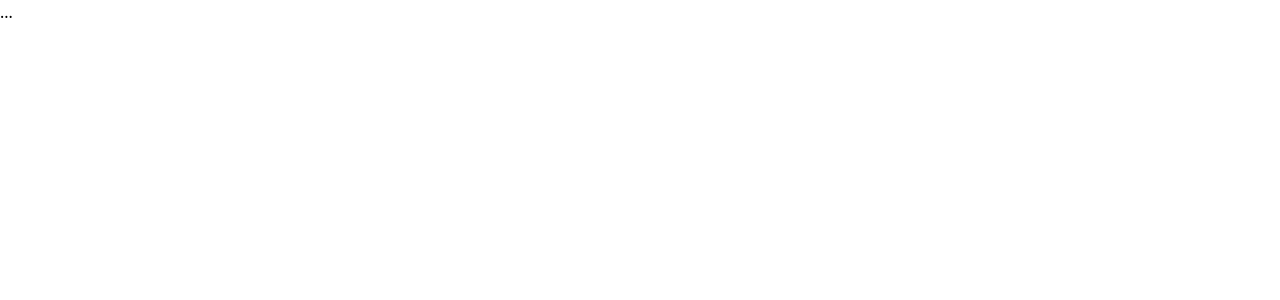
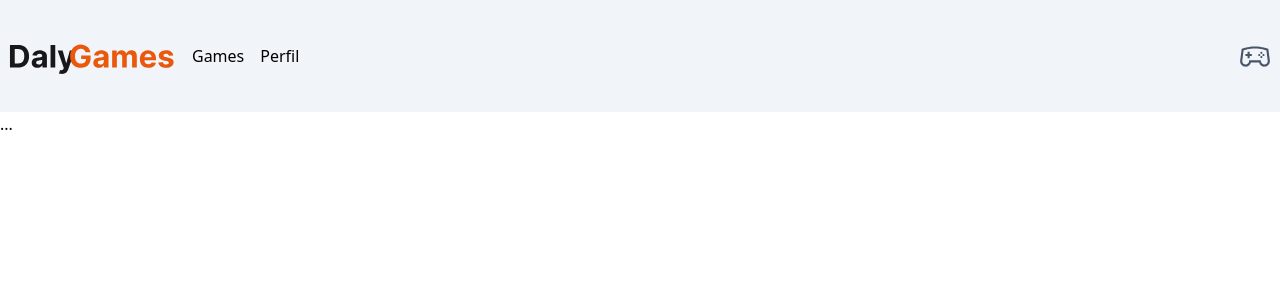
Before and after one commit to LeoNzZ7/DalyGames, a Next.js app: page / in a window 1280 px wide. Shown: the top 300 px of the page. Built offline with nearby package versions, Linux system fonts and the light colour scheme.

Commit message:
feat(header): implementar componente de cabeçalho da aplicação
- Adicionar estrutura HTML do cabeçalho
- Estilizar componente com CSS/SASS
- Implementar responsividade
- Adicionar navegação e logo

```diff
--- a/src/app/layout.tsx
+++ b/src/app/layout.tsx
@@ -1,33 +1,21 @@
 import type { Metadata } from "next";
-import localFont from "next/font/local";
 import "./globals.css";
-
-const geistSans = localFont({
-  src: "./fonts/GeistVF.woff",
-  variable: "--font-geist-sans",
-  weight: "100 900",
-});
-const geistMono = localFont({
-  src: "./fonts/GeistMonoVF.woff",
-  variable: "--font-geist-mono",
-  weight: "100 900",
-});
+import { Header } from "@/components/Header";
 
 export const metadata: Metadata = {
-  title: "Create Next App",
-  description: "Generated by create next app",
-};
+  title: "DalyGames"
+}
 
 export default function RootLayout({
   children,
 }: Readonly<{
   children: React.ReactNode;
 }>) {
+
   return (
-    <html lang="en">
-      <body
-        className={`${geistSans.variable} ${geistMono.variable} antialiased`}
-      >
+    <html lang="pt-br">
+      <body>
+        <Header />
         {children}
       </body>
     </html>
--- /dev/null
+++ b/src/components/Header/index.tsx
@@ -0,0 +1,35 @@
+import Image from "next/image"
+import Link from "next/link"
+import logoSvg from "/public/logo.svg"
+import { LiaGamepadSolid } from "react-icons/lia"
+
+export const Header = () => {
+    return (
+        <header className="w-full h-28 bg-slate-100 text-black px-2" >
+            <div className="max-w-screen-xl m-auto flex justify-center items-center h-28 sm:justify-between" >
+                <nav className="flex justify-center items-center gap-4" >
+                    <Link href="/">
+                        <Image
+                            src={logoSvg}
+                            alt="Logo do site"
+                            quality={100}
+                            priority={true}
+                            className="w-full"
+                        />
+                    </Link>
+                    <Link href="/" >
+                        Games
+                    </Link>
+                    <Link href="/" >
+                        Perfil
+                    </Link>
+                </nav>
+                <div className="hidden sm:flex justify-center items-center" >
+                    <Link href="/profile">
+                        <LiaGamepadSolid size={34} color="#475569" />
+                    </Link>
+                </div>
+            </div>
+        </header>
+    )
+}
```
